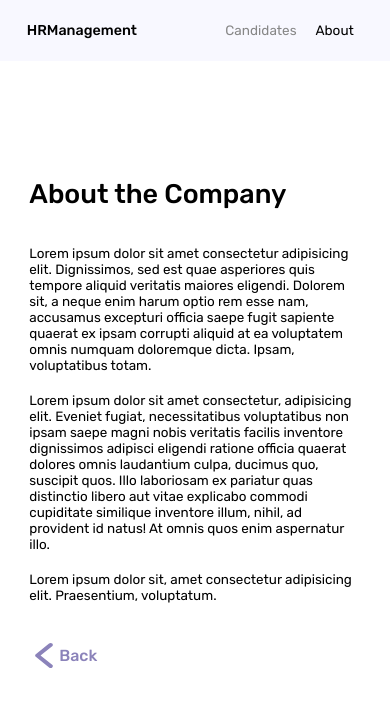
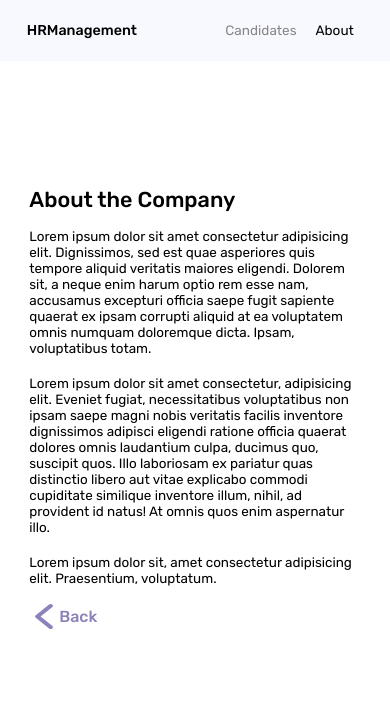
Before and after one commit to aniler0/hr-management-project-react, a React (Create React App) app: page /about in a window 390 px wide. Shown: the top 706 px of the page. Built offline with nearby package versions, Linux system fonts and the light colour scheme.

Commit message:
about page responsive fix

```diff
--- a/src/styles/pages/about.scss
+++ b/src/styles/pages/about.scss
@@ -6,19 +6,15 @@
   height: 80vh;
 
   .about__Text {
-    display: flex;
-    flex-direction: column;
-    justify-content: space-evenly;
-    align-items: flex-start;
-    margin-top: 50px;
-    height: 60vh;
+    margin-top: 20px;
     width: 85%;
     font-size: calc(0.7vw + 0.67em);
     h1 {
       font-weight: 500;
+      font-size: calc(0.7vw + 1.4em);
     }
     .paragraph__Wrapper {
-      margin-top: 2em;
+      margin-top: 1.2em;
       p {
         margin-bottom: 1.4em;
       }
```
